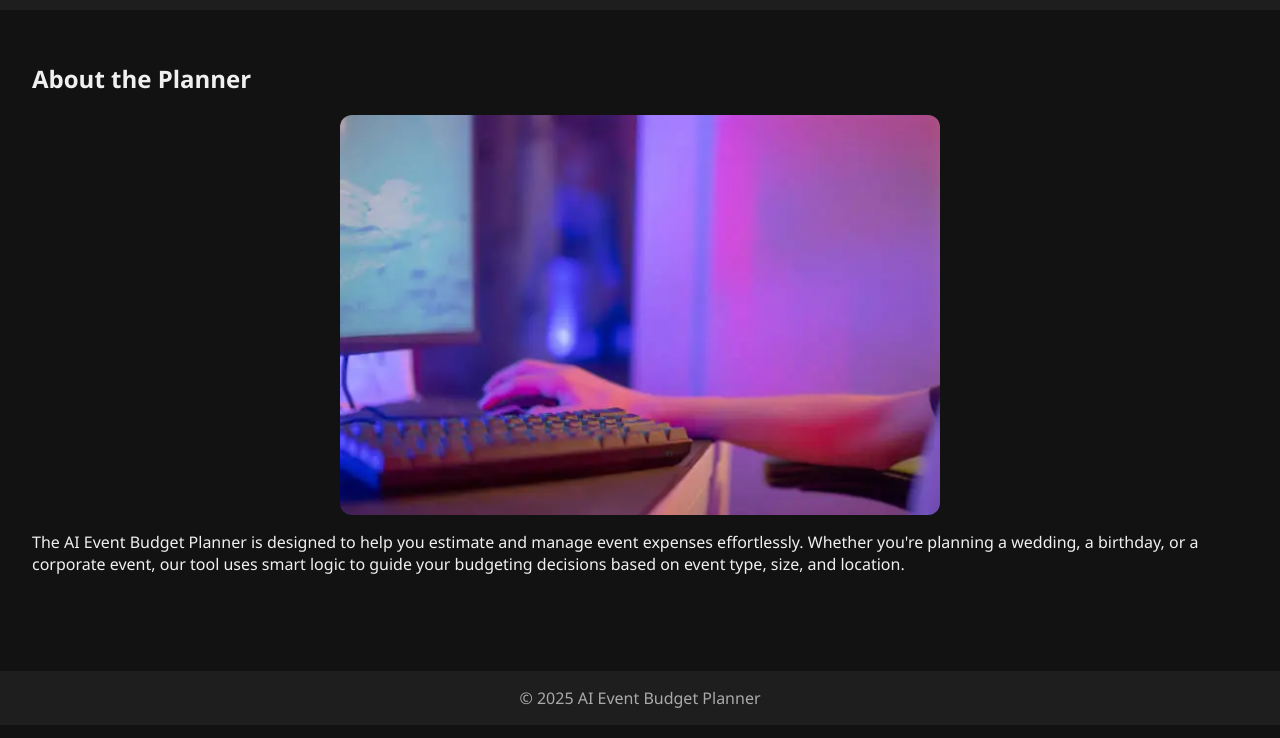
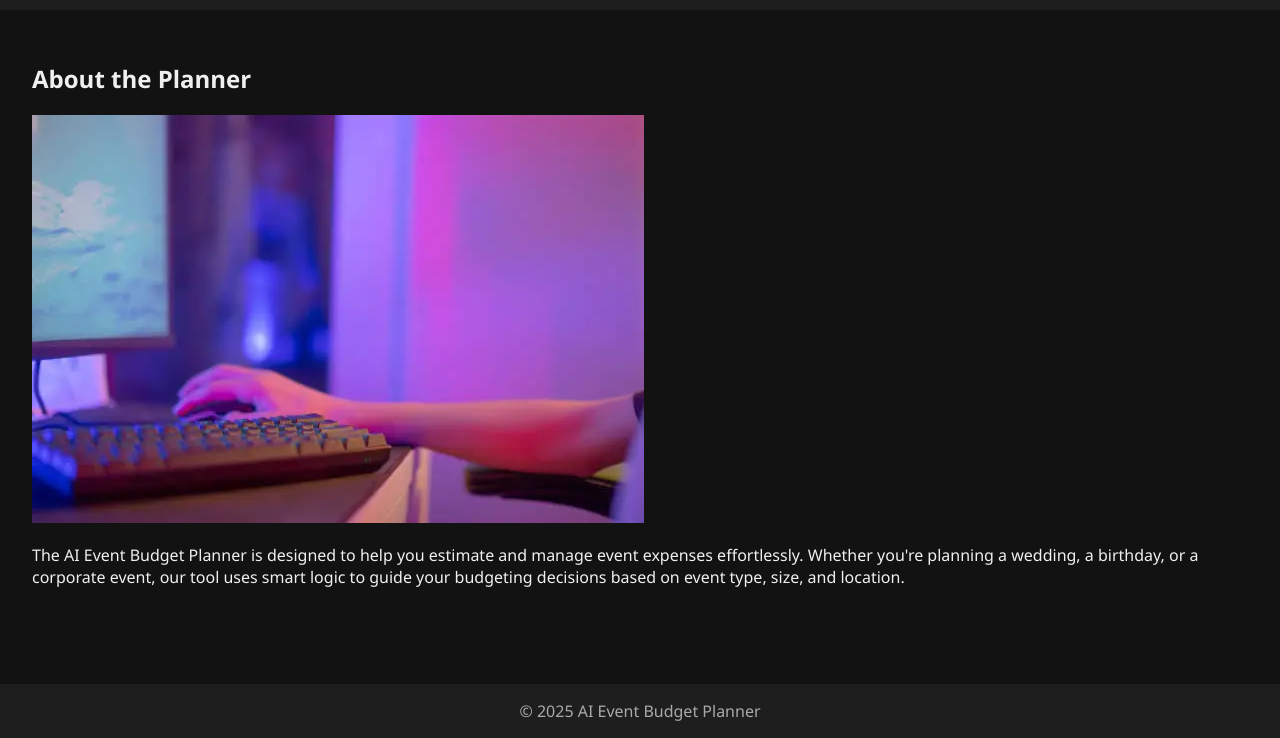
Before and after one commit to SreeVarshiniPettugadi/AI_Event_Budget_Planner, a plain HTML site: page about.html in a window 1280 px wide. Shown: the part 87-825 px from the top of the page. Drawn offline with Linux system fonts and the light colour scheme.

Commit message:
Update about.html

```diff
--- a/about.html
+++ b/about.html
@@ -19,7 +19,8 @@
 
   <main>
     <h2>About the Planner</h2>
-    <img src="assets/about.png" alt="AI planning illustration" class="about-img" />
+    <img src="assets/about.png" alt="About AI Image" />
+
     <p>
       The AI Event Budget Planner is designed to help you estimate and manage event expenses effortlessly.
       Whether you're planning a wedding, a birthday, or a corporate event, our tool uses smart logic to
```
